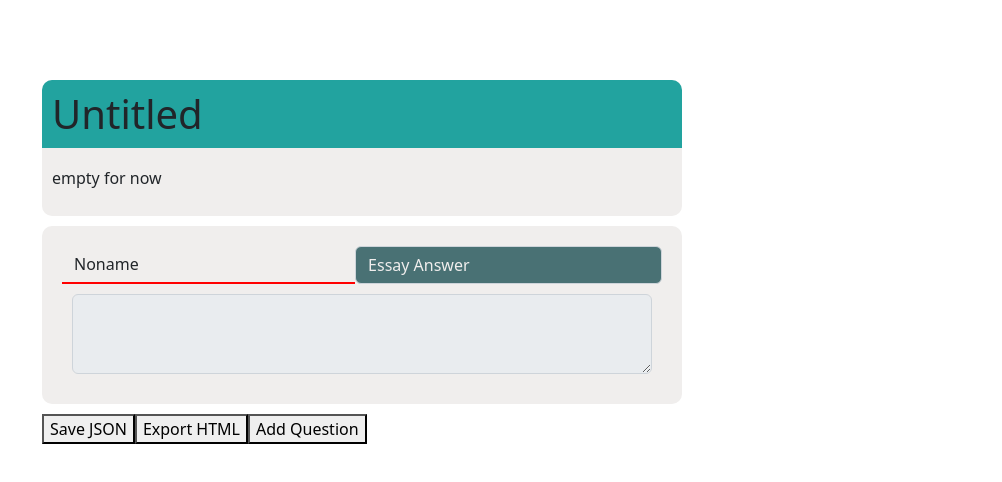
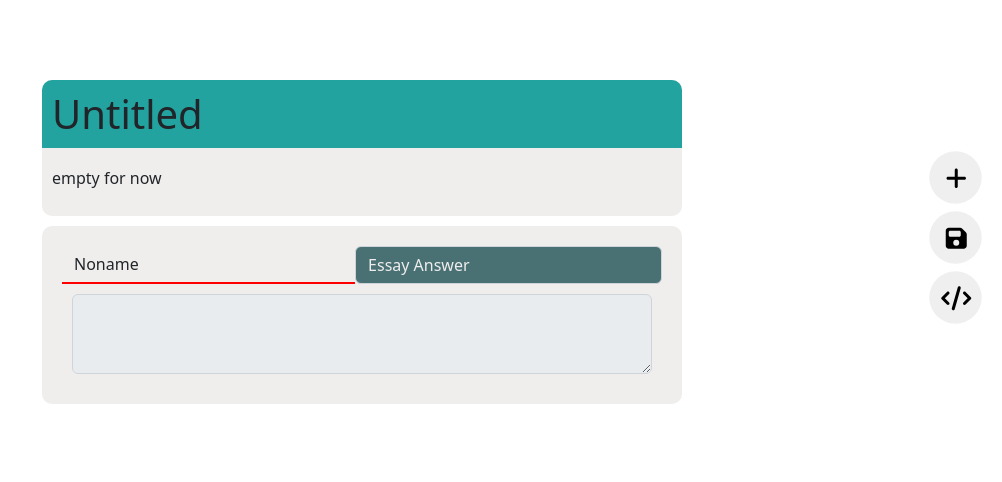
Before and after one commit to Ofahmy143/Free-Form-Manager, a React (Vite) app in the folder form/: page / in a window 1280 px wide. Shown: the top 482 px of the page, without its empty margins (278-1280 px from the left). Built offline with nearby package versions, Linux system fonts and the light colour scheme.

Commit message:
Feat: Adjust styling for form utility buttons

```diff
--- a/form/src/components/creation-page/form-body/form-body.component.css
+++ b/form/src/components/creation-page/form-body/form-body.component.css
@@ -5,4 +5,23 @@
     display: flex;
     flex-direction: column;
     gap: 10px;
+    position: relative;
 }
+
+.lowerFormbodySection{
+    display: flex;
+    flex-direction: column;
+    gap: 25px;
+    position: absolute;
+    top:20vh;
+    left: 95vw;
+    position: fixed;
+
+}
+.AddQuestionButton, .saveJsonButton, .exportHtmlButton{
+    width: 35px;
+    height: 35px;
+    border-radius: 50% 50%;
+    border: 0;
+    transform: scale(1.5);
+}
--- a/form/src/components/creation-page/form-body/form-body.component.tsx
+++ b/form/src/components/creation-page/form-body/form-body.component.tsx
@@ -5,6 +5,8 @@ import Question from './question/question.component'
 import Title from './title/title.component'
 import {Form, FormQuestion} from '../../../types/form-body'
 import { saveAs } from 'file-saver';
+import { faCode, faPlus, faSave } from '@fortawesome/free-solid-svg-icons'
+import { FontAwesomeIcon } from '@fortawesome/react-fontawesome'
 
 type props = {
   form: Form,
@@ -70,9 +72,15 @@ function FormBody({form, setForm} : props) {
         />
       ))}
       <section className='lowerFormbodySection'>
-      <button onClick={handleSaveForm} >Save JSON</button>
-      <button onClick={handleExportForm}>Export HTML</button>
-      <button onClick={handleAddQuestion}>Add Question</button>
+      <button className='AddQuestionButton' onClick={handleAddQuestion}>
+      <FontAwesomeIcon icon={faPlus} />
+      </button>
+      <button className='saveJsonButton' onClick={handleSaveForm} >
+      <FontAwesomeIcon icon={faSave} />
+      </button>
+      <button className='exportHtmlButton' onClick={handleExportForm}>
+      <FontAwesomeIcon icon={faCode} />
+      </button>
       </section>
 
     </div>
```
